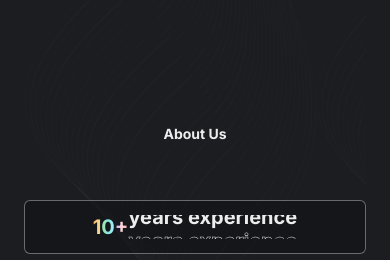
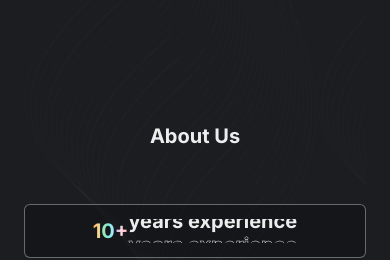
Before and after one commit to j-yue/digital-agency, a React (Vite) app: page / in a window 390 px wide. Shown: the part 900-1160 px from the top of the page. Built offline with nearby package versions, Linux system fonts and the light colour scheme.

Commit message:
Make text responsive and add tokens to tailwind config

```diff
--- a/src/components/section.tsx
+++ b/src/components/section.tsx
@@ -21,7 +21,7 @@ export default function Section({
       className={`flex flex-col flex-nowrap justify-start items-center ${styles}`}
     >
       <h2
-        className={`text-title text-center font-bold capitalize pb-[3.5rem] md:pb-[2rem] lg:pb-[5rem] ${
+        className={`text-title text-center text-sectionTitle md:text-sectionTitleMd lg:text-sectionTitleLg font-bold capitalize pb-[3.5rem] md:pb-[2rem] lg:pb-[5rem] ${
           hideTitle ? "hidden" : ""
         }`}
       >
--- a/tailwind.config.js
+++ b/tailwind.config.js
@@ -35,6 +35,9 @@ export default {
         aboutTitle: ["1.25rem", "1.5rem"],
         aboutTitleMd: ["1.5rem", "2rem"],
         aboutTitleLg: ["1.875rem", "120%"],
+        sectionTitle: ["1.25rem", "1.5rem"],
+        sectionTitleMd: ["1.875rem", "2.25rem"],
+        sectionTitleLg: ["2.25rem", "2.7rem"],
       },
       zIndex: {
         fixedNav: 2,
```
